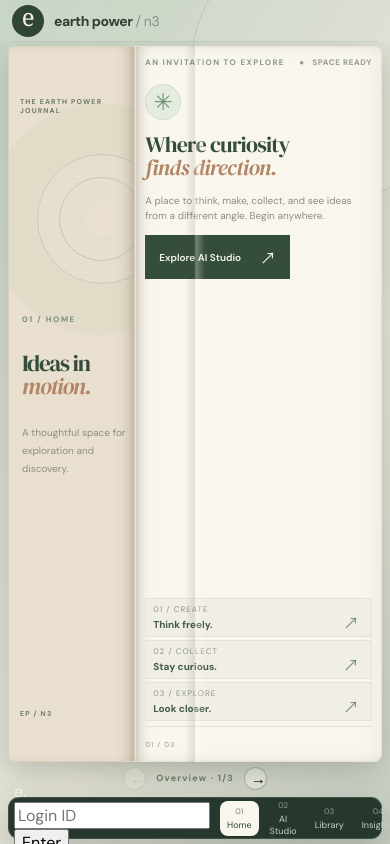
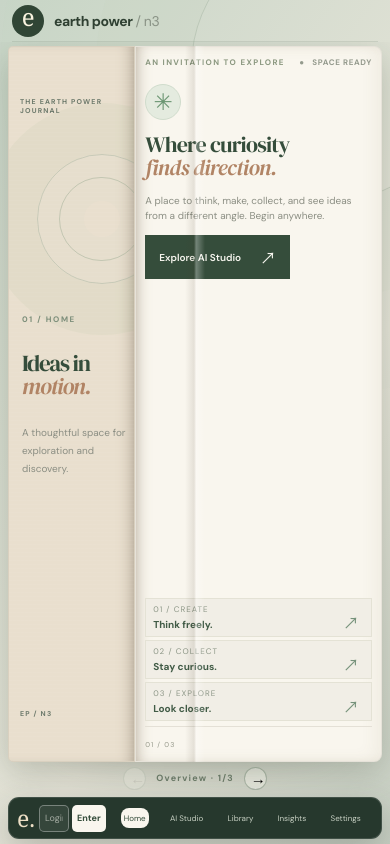
Before and after one commit to withlionbuddha/earth-power-n3, a React (Vite) app: page / in a window 390 px wide. Built offline with nearby package versions, Linux system fonts and the light colour scheme.

Commit message:
style(ui): fit compact login field and Enter button in fixed bottom toolbar

```diff
--- a/src/App.css
+++ b/src/App.css
@@ -233,3 +233,31 @@ html,body,#root,.app-shell,.book-zone,.book,.book-page {overscroll-behavior:none
   .screen-stack > .book-zone > .book {width:100%;max-width:100%;}
 }
 @media(prefers-reduced-motion:reduce) {.screen-stack {transition:none;}}
+
+/* Compact login form beside the bottom-left mark. No credentials are stored. */
+.menu-login {display:flex;align-items:center;gap:9px;flex:0 1 auto;min-width:0;position:relative;}
+.menu-mark {font:27px/1 Georgia,serif;color:#eddfc6;white-space:nowrap;}
+.login-form {display:flex;align-items:center;gap:5px;min-width:0;}
+.login-form input {width:clamp(70px,9vw,125px);min-width:0;height:29px;border:1px solid #ffffff55;border-radius:5px;background:#ffffff12;padding:0 9px;color:var(--theme-dock-text);font-size:10px;outline-offset:1px;}
+.login-form input::placeholder {color:#d5d9d0b3;}
+.login-form button {height:29px;padding:0 10px;border:0;border-radius:5px;background:var(--theme-paper);color:var(--theme-primary);font-size:10px;font-weight:700;}
+.login-form button:hover {filter:brightness(.94);}
+.login-notice {position:absolute;bottom:calc(100% + 10px);left:0;min-width:190px;max-width:260px;background:var(--theme-dock);color:var(--theme-dock-text);padding:9px 11px;border-radius:6px;font-size:10px;box-shadow:0 5px 20px #0003;}
+@media(max-width:950px) {
+  .bottom-menu {gap:6px;padding:4px 8px;}
+  .menu-end {display:none;}
+  .menu-login {gap:5px;}
+  .login-form input {width:85px;}
+  .login-form button {padding:0 8px;}
+  .menu-links {gap:0;}
+  .menu-links button {padding:7px 7px;}
+}
+@media(max-width:650px) {
+  .menu-mark {font-size:23px;}
+  .menu-login {gap:4px;}
+  .login-form {gap:3px;}
+  .login-form input {width:62px;height:27px;padding:0 5px;font-size:9px;}
+  .login-form button {height:27px;padding:0 5px;font-size:9px;}
+  .menu-links button {padding:5px 3px;font-size:8px;gap:2px;}
+  .menu-links small {display:none;}
+}
```
